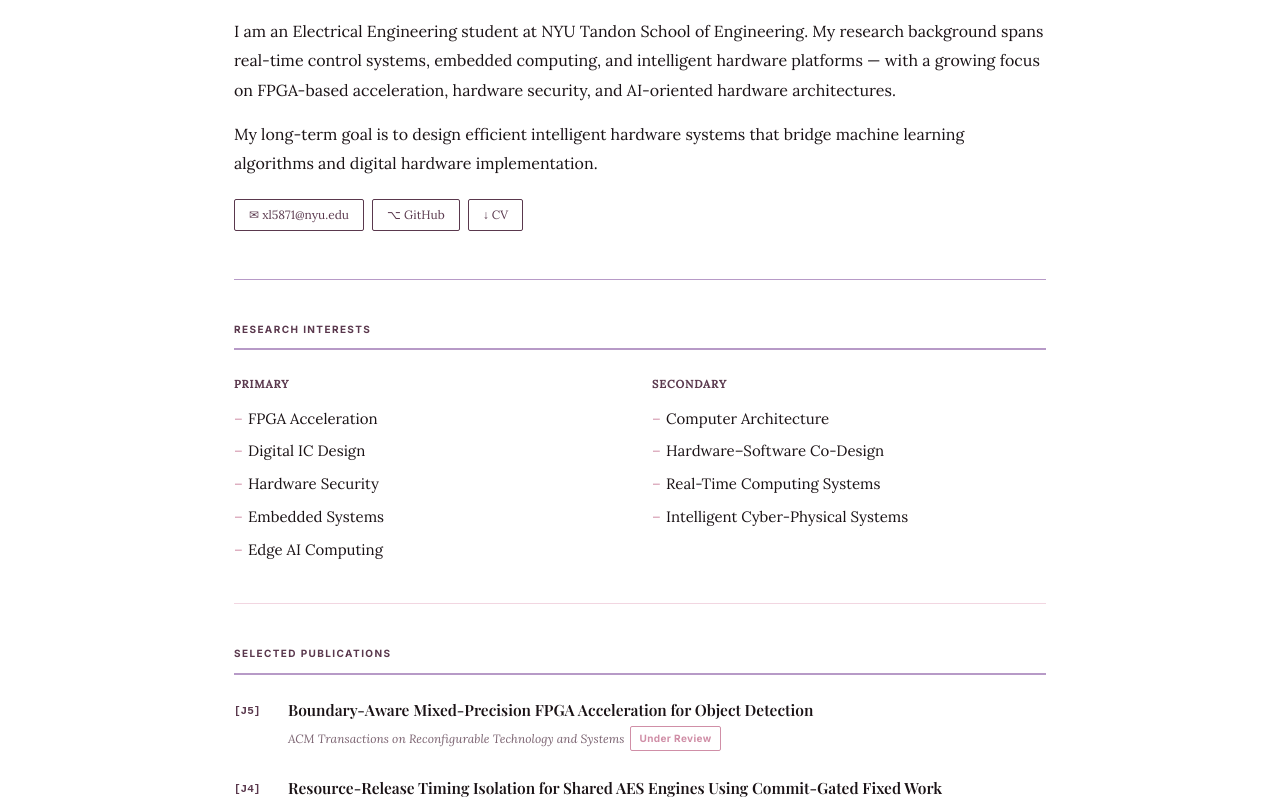
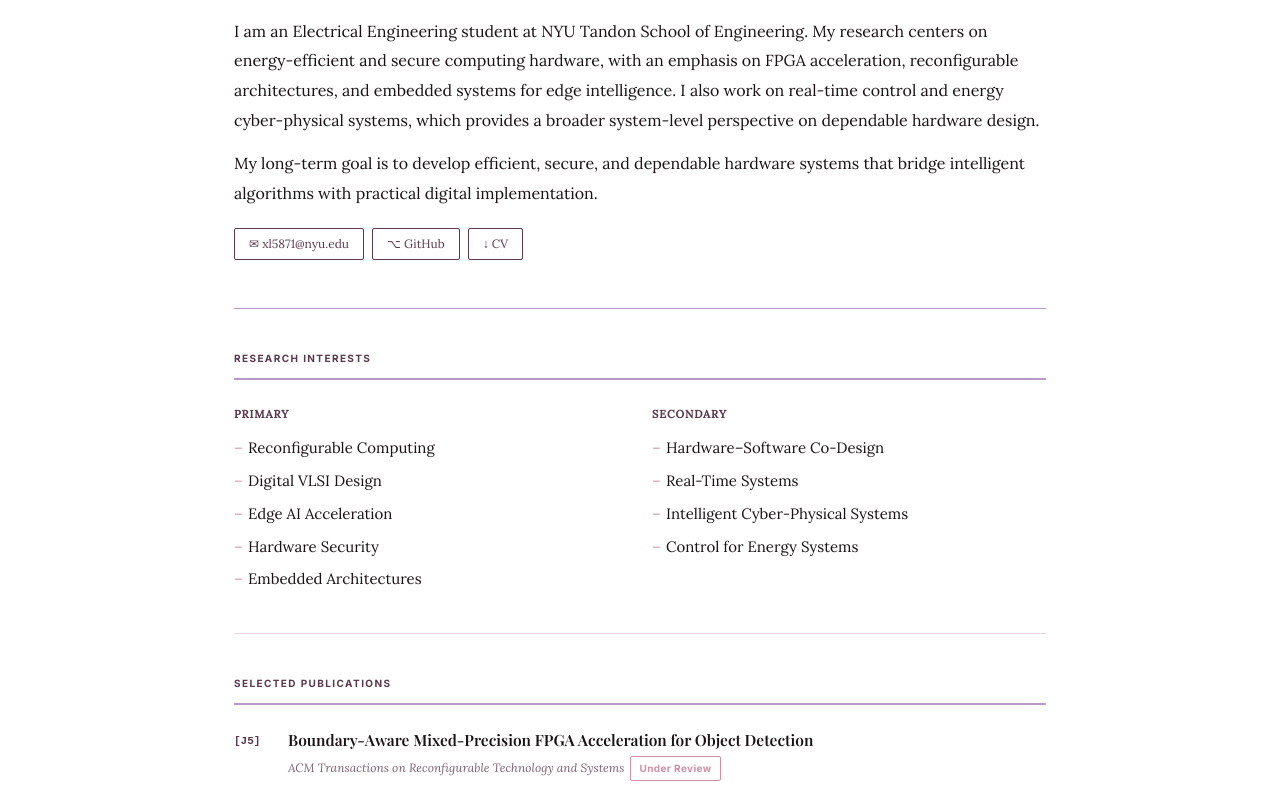
Before and after one commit to Reili22/Reili22.github.io, a plain HTML site: page index.html in a window 1280 px wide. Shown: the part 279-1081 px from the top of the page. Drawn offline with nearby package versions, Linux system fonts and the light colour scheme; a web font is replaced by a local one.

Commit message:
Refine research focus

```diff
--- a/index.html
+++ b/index.html
@@ -42,13 +42,14 @@
       <div class="institution"><a href="https://engineering.nyu.edu/" target="_blank" style="color:inherit;">New York University · Tandon School of Engineering</a> · Brooklyn, NY</div>
       <p class="hero-bio">
         I am an Electrical Engineering student at NYU Tandon School of Engineering.
-        My research background spans real-time control systems, embedded computing, and intelligent
-        hardware platforms — with a growing focus on FPGA-based acceleration, hardware security,
-        and AI-oriented hardware architectures.
+        My research centers on energy-efficient and secure computing hardware, with an emphasis on
+        FPGA acceleration, reconfigurable architectures, and embedded systems for edge intelligence.
+        I also work on real-time control and energy cyber-physical systems, which provides a broader
+        system-level perspective on dependable hardware design.
       </p>
       <p class="hero-bio">
-        My long-term goal is to design efficient intelligent hardware systems that bridge
-        machine learning algorithms and digital hardware implementation.
+        My long-term goal is to develop efficient, secure, and dependable hardware systems that
+        bridge intelligent algorithms with practical digital implementation.
       </p>
       <div class="contact-links">
         <a href="mailto:xl5871@nyu.edu">✉ xl5871@nyu.edu</a>
@@ -64,20 +65,20 @@
       <div class="interest-group">
         <p>Primary</p>
         <ul>
-          <li>FPGA Acceleration</li>
-          <li>Digital IC Design</li>
+          <li>Reconfigurable Computing</li>
+          <li>Digital VLSI Design</li>
+          <li>Edge AI Acceleration</li>
           <li>Hardware Security</li>
-          <li>Embedded Systems</li>
-          <li>Edge AI Computing</li>
+          <li>Embedded Architectures</li>
         </ul>
       </div>
       <div class="interest-group">
         <p>Secondary</p>
         <ul>
-          <li>Computer Architecture</li>
           <li>Hardware–Software Co-Design</li>
-          <li>Real-Time Computing Systems</li>
+          <li>Real-Time Systems</li>
           <li>Intelligent Cyber-Physical Systems</li>
+          <li>Control for Energy Systems</li>
         </ul>
       </div>
     </div>
```
Also changed, not shown: research.html (+9 -9 lines).
